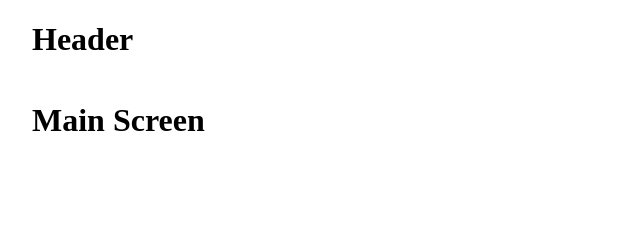
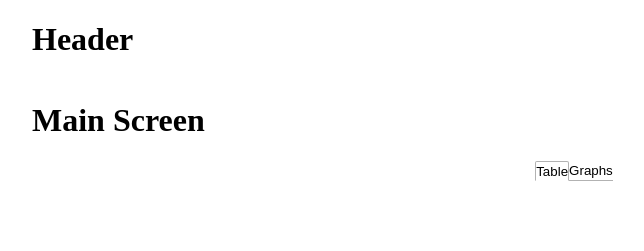
Before and after one commit to libertasia/FarmStats, a React (Create React App) app: page / in a window 1280 px wide. Shown: the top 251 px of the page, without its empty margins (66-710 px from the left). Built offline with nearby package versions, Linux system fonts and the light colour scheme.

Commit message:
Added Tabs component

```diff
--- a/src/components/main-screen/main-screen.jsx
+++ b/src/components/main-screen/main-screen.jsx
@@ -1,6 +1,7 @@
 import React from "react";
 import Header from "../header/header";
 import Footer from "../footer/footer";
+import Tabs from "../tabs/tabs";
 
 const MainScreen = () => {
   return (
@@ -8,6 +9,7 @@ const MainScreen = () => {
       <Header />
       <main className="wrapper__main container">
         <h1>Main Screen</h1>
+        <Tabs />
       </main>
       <Footer />
     </React.Fragment>
```
